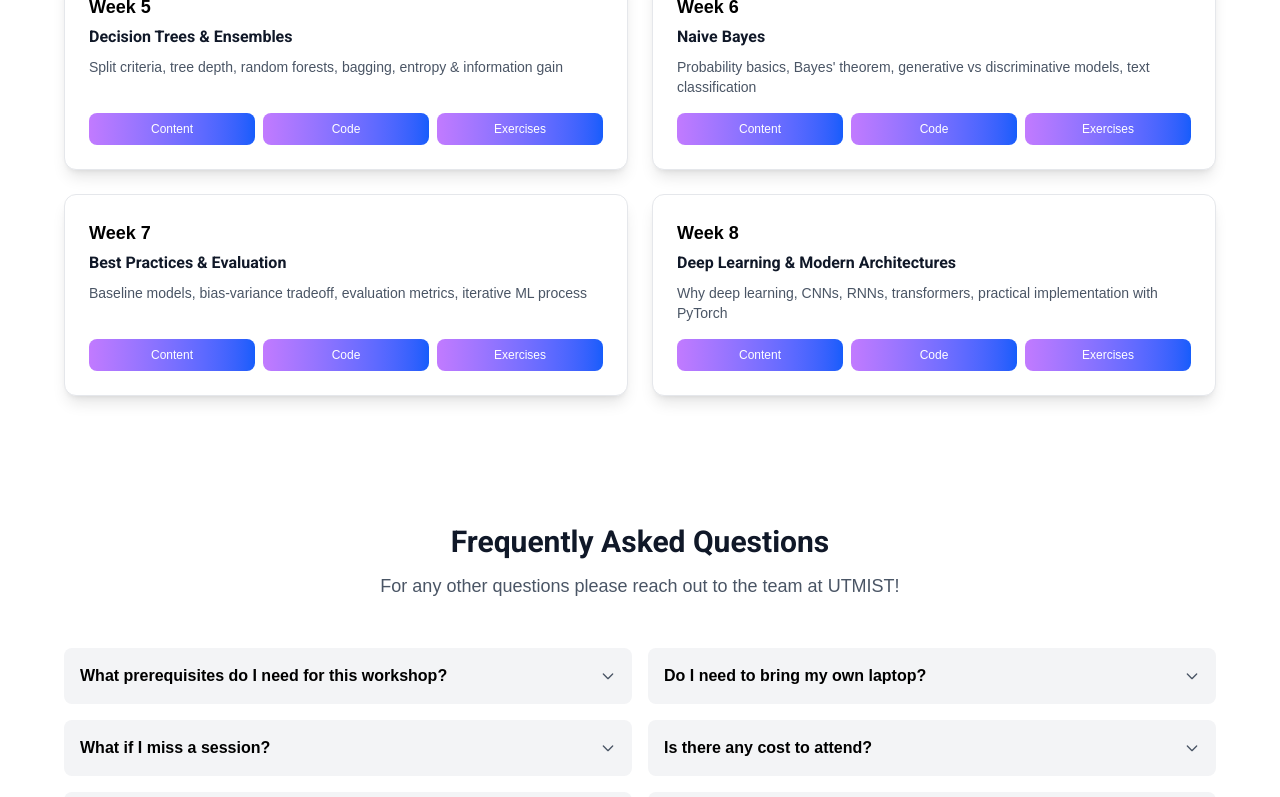
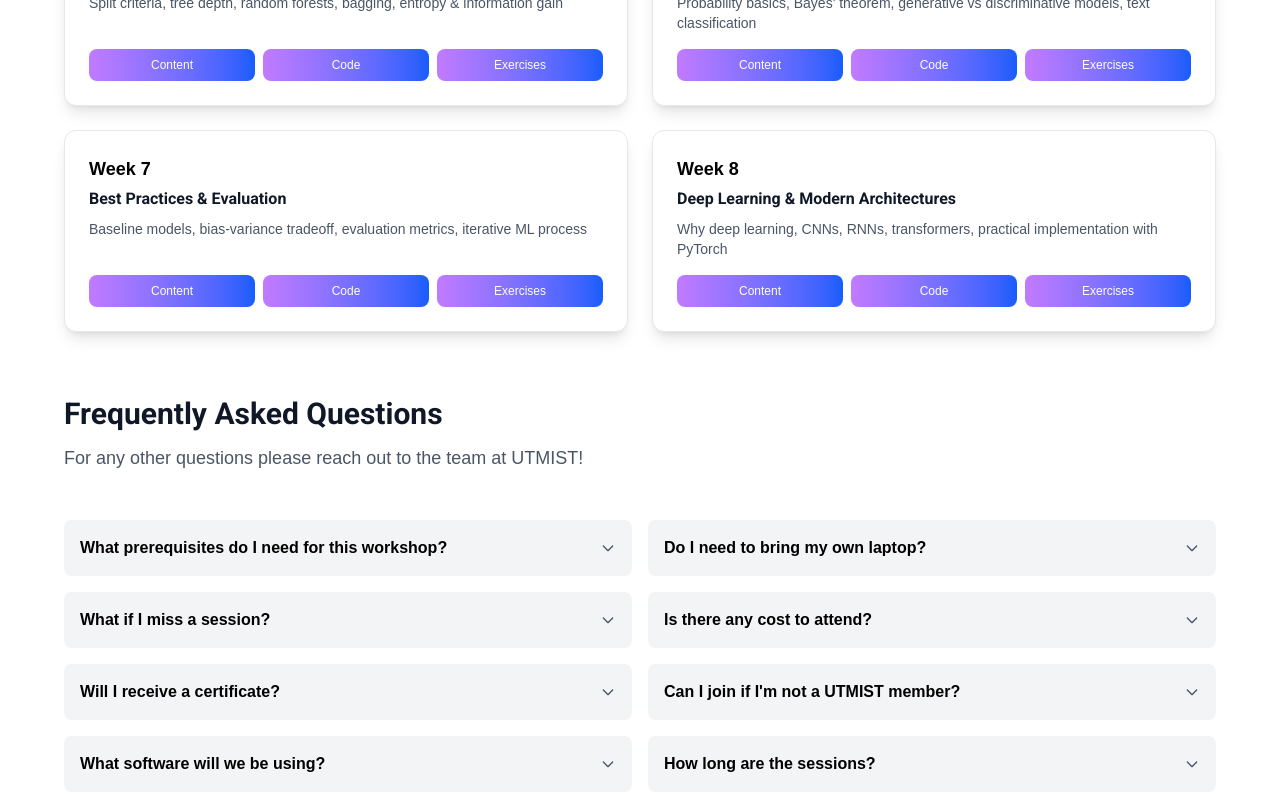
Before and after one commit to UTMIST/UTMIST, a Next.js app in the folder client/: page /ml-fundamentals in a window 1280 px wide. Shown: the part 1594-2391 px from the top of the page. Built offline with nearby package versions, Linux system fonts and the light colour scheme.

Commit message:
style: removed excess white space and made subtitles left justified

```diff
--- a/client/src/app/ml-fundamentals/page.tsx
+++ b/client/src/app/ml-fundamentals/page.tsx
@@ -567,7 +567,7 @@ export default function MachineLearningFundamentals() {
     </div>
 
     {/* Schedule Section */}
-    <div className="w-full bg-white py-16 px-4 sm:px-6 lg:px-8">
+    <div className="w-full bg-white px-4 sm:px-6 lg:px-8">
       <div className="max-w-6xl mx-auto">
         <div className="text-left mb-12">
           <h2 className="text-3xl font-bold text-gray-900 mb-3">MLF Workshop Schedule</h2>
@@ -616,7 +616,7 @@ export default function MachineLearningFundamentals() {
     {/* FAQ Section */}
     <div className="w-full bg-white py-16 px-4 sm:px-6 lg:px-8">
       <div className="max-w-6xl mx-auto">
-        <div className="text-center mb-12">
+        <div className="mb-12">
           <h2 className="text-3xl font-bold text-gray-900 mb-3">Frequently Asked Questions</h2>
           <p className="text-lg text-gray-600">
             For any other questions please reach out to the team at UTMIST!
```
